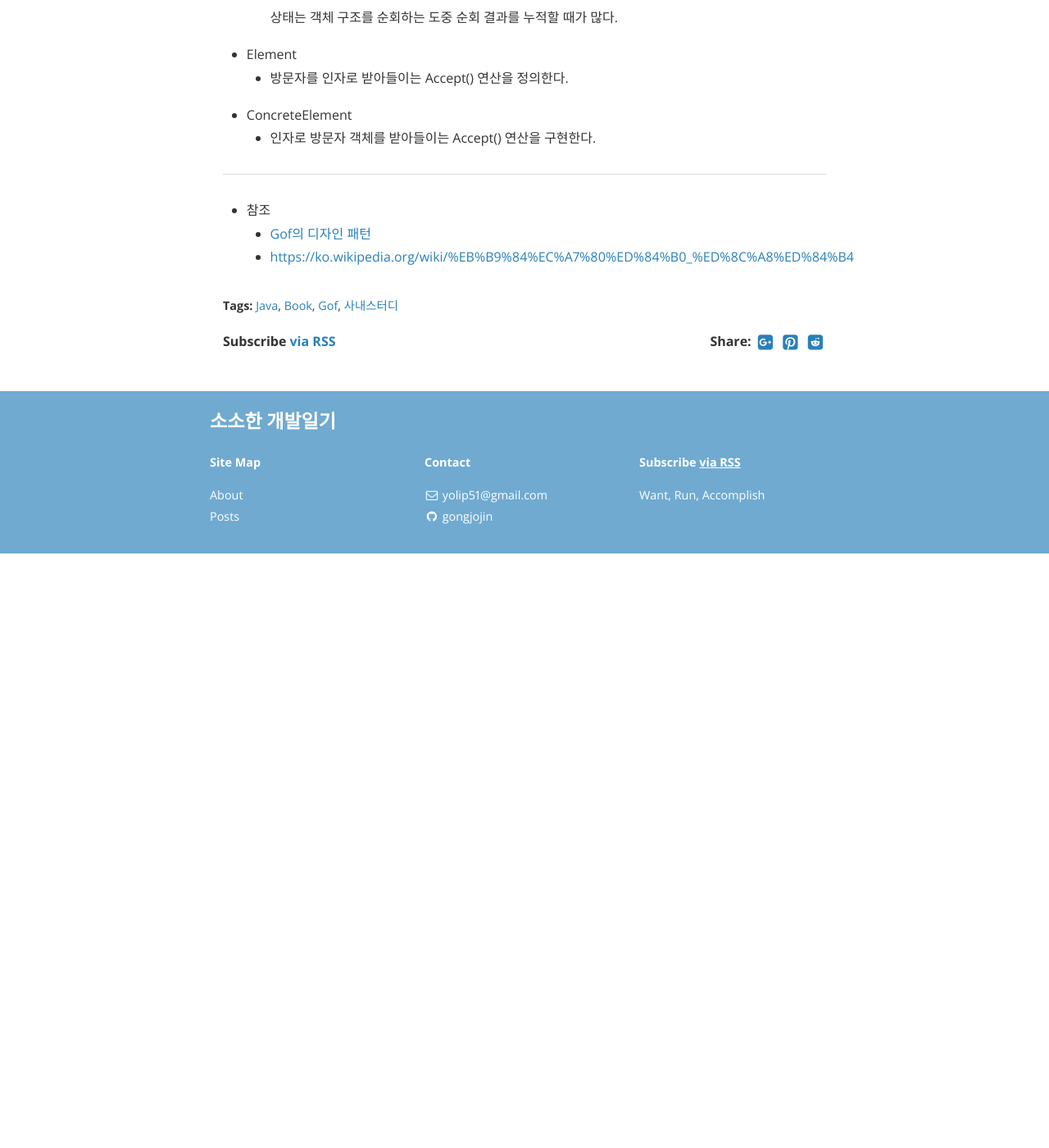
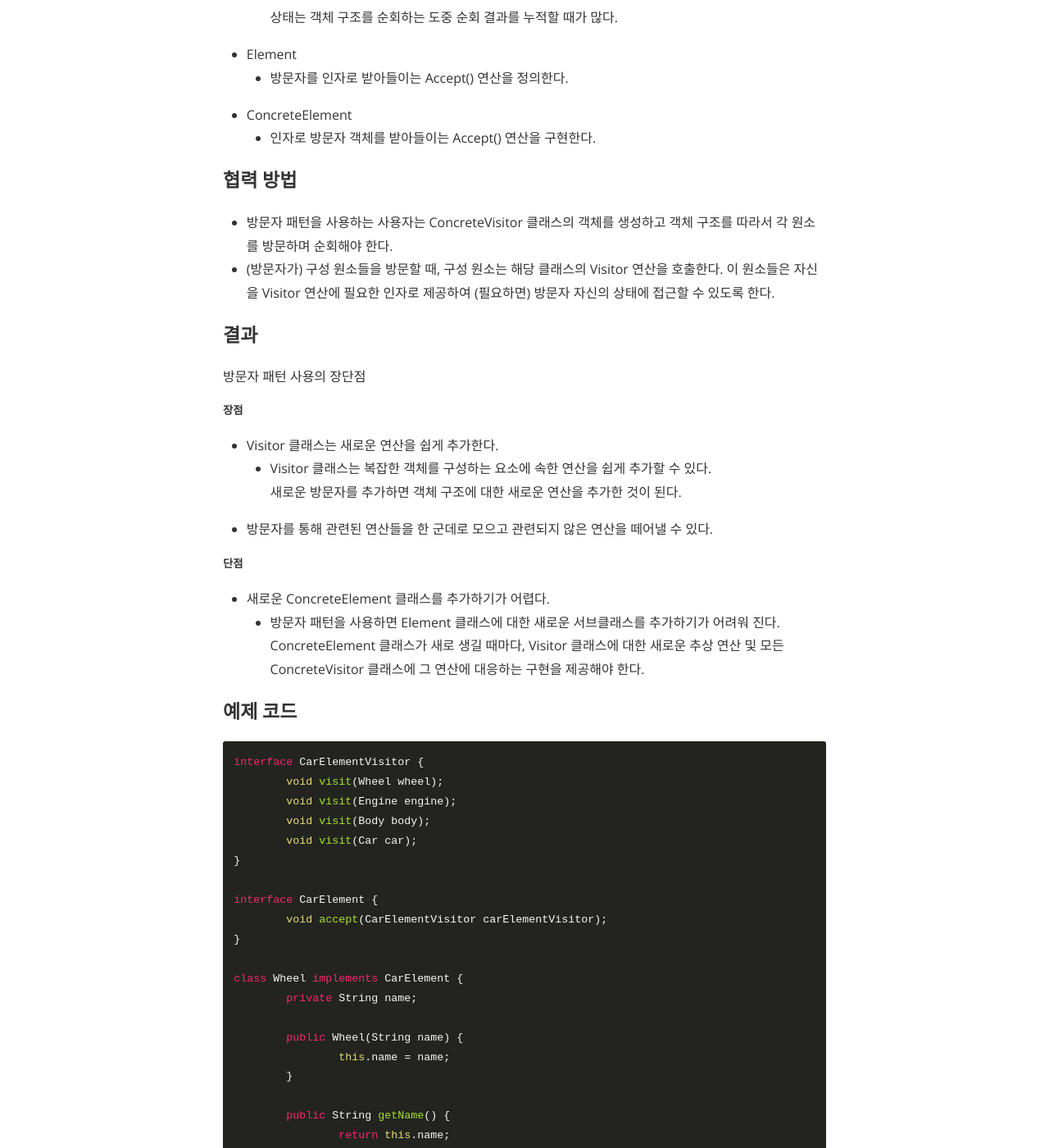
Before and after one commit to gonghojin/gonghojin.github.io, a Jekyll site: the page built from _posts/book/java/gof/2020-02-22-gofpattern-visitor.md, in a window 1280 px wide and 1400 px high, scrolled down 1697 px. Shown: the whole window at 82% size. Built offline with Jekyll 4.4.1, drawn with Linux system fonts in a browser that asks for light colours; nearby versions of some CDN libraries; comment, search, counter and statistics services are not loaded; before the commit the page ends 2372 px from its top, so only the background shows below that; some of the changed text lies outside the part shown.

Commit message:
Add: 스터디 준비_방문자 완료

```diff
--- a/_posts/book/java/gof/2020-02-22-gofpattern-visitor.md
+++ b/_posts/book/java/gof/2020-02-22-gofpattern-visitor.md
@@ -31,6 +31,133 @@ cover:  "/assets/instacode.png"
 + ConcreteElement
 	- 인자로 방문자 객체를 받아들이는 Accept() 연산을 구현한다.
 
+### 협력 방법
++ 방문자 패턴을 사용하는 사용자는 ConcreteVisitor 클래스의 객체를 생성하고 객체 구조를 따라서 각 원소를 방문하며 순회해야 한다.
++ (방문자가) 구성 원소들을 방문할 때, 구성 원소는 해당 클래스의 Visitor 연산을 호출한다. 이 원소들은 자신을 Visitor 연산에 필요한 인자로 제공하여 (필요하면) 방문자 자신의 상태에 접근할 수 있도록 한다.
+
+### 결과
+방문자 패턴 사용의 장단점
+##### 장점
++ Visitor 클래스는 새로운 연산을 쉽게 추가한다.
+	- Visitor 클래스는 복잡한 객체를 구성하는 요소에 속한 연산을 쉽게 추가할 수 있다.
+	새로운 방문자를 추가하면 객체 구조에 대한 새로운 연산을 추가한 것이 된다.
++ 방문자를 통해 관련된 연산들을 한 군데로 모으고 관련되지 않은 연산을 떼어낼 수 있다.
+
+##### 단점
++ 새로운 ConcreteElement 클래스를 추가하기가 어렵다.
+	- 방문자 패턴을 사용하면 Element 클래스에 대한 새로운 서브클래스를 추가하기가 어려워 진다.
+	ConcreteElement 클래스가 새로 생길 때마다, Visitor 클래스에 대한 새로운 추상 연산 및 모든 ConcreteVisitor 클래스에 그 연산에 대응하는 구현을 제공해야 한다.
+
+### 예제 코드
+~~~java
+interface CarElementVisitor {
+	void visit(Wheel wheel);
+	void visit(Engine engine);
+	void visit(Body body);
+	void visit(Car car);
+}
+
+interface CarElement {
+	void accept(CarElementVisitor carElementVisitor);
+}
+
+class Wheel implements CarElement {
+	private String name;
+
+	public Wheel(String name) {
+		this.name = name;
+	}
+
+	public String getName() {
+		return this.name;
+	}
+
+	public void accept(CarElementVisitor visitor) {
+		visitor.visit(this);
+	}
+}
+
+class Engine implements CarElement {
+    public void accept(CarElementVisitor visitor) {
+        visitor.visit(this);
+    }
+}
+
+class Body implements CarElement {
+    public void accept(CarElementVisitor visitor) {
+        visitor.visit(this);
+    }
+}
+
+class Car implements CarElement {
+	CarElement[] elements;
+
+	public CarElement[] getElements() {
+		return elements.clone();
+	}
+
+	public Car () {
+		this.elements = new CarElement[]{
+			new Wheel("front left"), new Wheel("front right"),
+			new Wheel("back left") , new Wheel("back right"),
+			new Body(), new Engine()
+		};
+	}
+
+	public void accept(CarElementVisitor visitor) {
+		for (CarElement element : this.getElements()) {
+			element.accept(visitor);
+		}
+
+		 visitor.visit(this);
+	}
+}
+
+class CarElementPrintVisitor implements CarElementVisitor {
+	public void visit(Wheel wheel) {
+		System.out.println("Visiting "+ wheel.getName() + " wheel");
+	}
+
+	public void visit(Engine engine) {
+		System.out.println("Visiting engine");
+	}
+
+	public void visit(Body body) {
+		System.out.println("Visiting body");
+	}
+
+	public void visit(Car car) {
+		System.out.println("Visiting car");
+	}
+}
+
+class CarElementDoVisitor implements CarElementVisitor {
+	public void visit(Wheel wheel) {
+		System.out.println("Kicking my "+ wheel.getName() + " wheel");
+	}
+
+	public void visit(Engine engine) {
+		System.out.println("Starting my engine");
+	}
+
+	public void visit(Body body) {
+		System.out.println("Moving my body");
+	}
+
+	public void visit(Car car) {
+		System.out.println("Starting my car");
+	}
+}
+
+public class VisitorDemo {
+	static public void main(String[] args){
+		Car car = new Car();
+		car.accept(new CarElementPrintVisitor());
+		car.accept(new CarElementDoVisitor());
+	}
+}
+~~~
+
 ---
 
 - 참조
```
